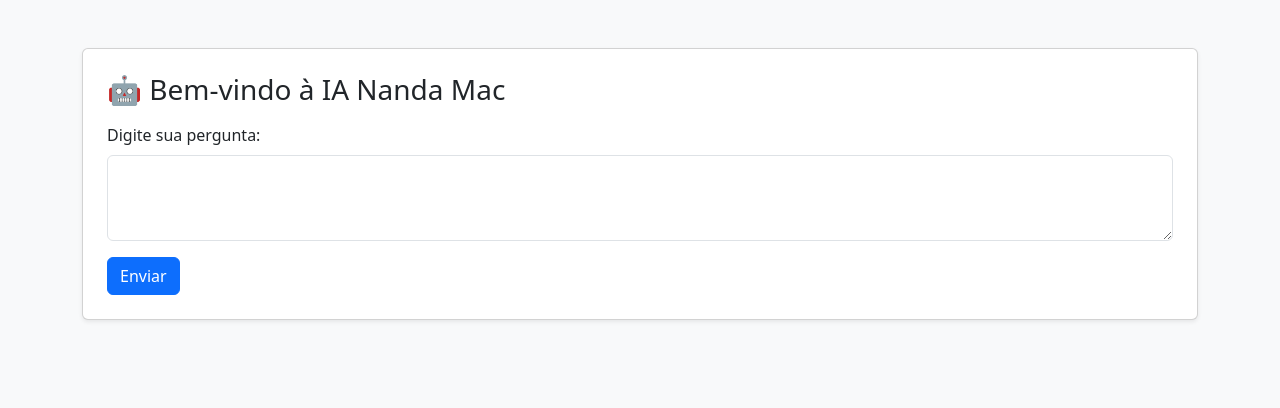
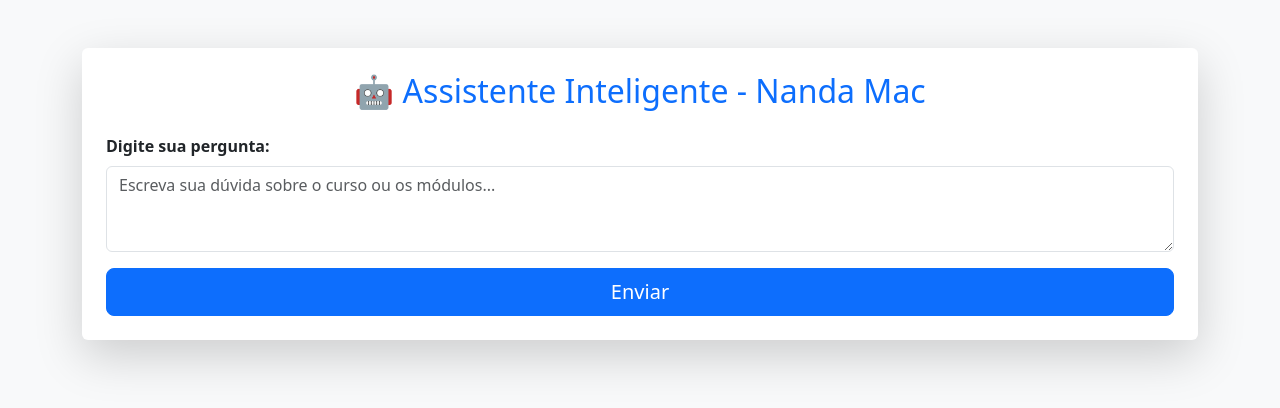
Before and after one commit to MacDowell354/assistente-alunos, a Python web app: template templates/chat.html in a window 1280 px wide. Shown: the top 408 px of the page. Run offline with Jinja, Linux system fonts and the light colour scheme; the template is opened without the code that fills it, so the values that code supplies are empty.

Commit message:
Update chat.html

```diff
--- a/templates/chat.html
+++ b/templates/chat.html
@@ -2,30 +2,35 @@
 <html lang="pt-BR">
 <head>
   <meta charset="UTF-8" />
-  <title>Chat com IA</title>
+  <title>Chat com IA - Nanda Mac</title>
+  <meta name="viewport" content="width=device-width, initial-scale=1">
   <link href="https://cdn.jsdelivr.net/npm/bootstrap@5.3.0/dist/css/bootstrap.min.css" rel="stylesheet">
 </head>
 <body class="bg-light">
   <div class="container mt-5">
-    <div class="card p-4 shadow-sm">
-      <h3 class="mb-3">🤖 Bem-vindo à IA Nanda Mac</h3>
+    <div class="card p-4 shadow-lg border-0">
+      <h2 class="text-center text-primary mb-4">🤖 Assistente Inteligente - Nanda Mac</h2>
 
       {% if history %}
-        {% for msg in history %}
-          <div class="mb-3">
-            <div><strong>Você:</strong> {{ msg.user }}</div>
-            <div><strong>IA:</strong> {{ msg.ai }}</div>
-          </div>
-        {% endfor %}
+        <div class="mb-4">
+          {% for msg in history %}
+            <div class="mb-3 p-3 bg-light border rounded">
+              <p class="mb-1"><strong class="text-muted">Você:</strong> {{ msg.user }}</p>
+              <p class="mb-0"><strong class="text-muted">IA:</strong> {{ msg.ai }}</p>
+            </div>
+          {% endfor %}
+        </div>
       {% endif %}
 
       <form method="post" action="/ask">
         <input type="hidden" name="history" value='{{ history | tojson }}'>
         <div class="mb-3">
-          <label class="form-label">Digite sua pergunta:</label>
-          <textarea class="form-control" name="question" rows="3" required></textarea>
+          <label for="question" class="form-label fw-semibold">Digite sua pergunta:</label>
+          <textarea class="form-control" id="question" name="question" rows="3" placeholder="Escreva sua dúvida sobre o curso ou os módulos..." required></textarea>
         </div>
-        <button type="submit" class="btn btn-primary">Enviar</button>
+        <div class="d-grid">
+          <button type="submit" class="btn btn-primary btn-lg">Enviar</button>
+        </div>
       </form>
     </div>
   </div>
```
